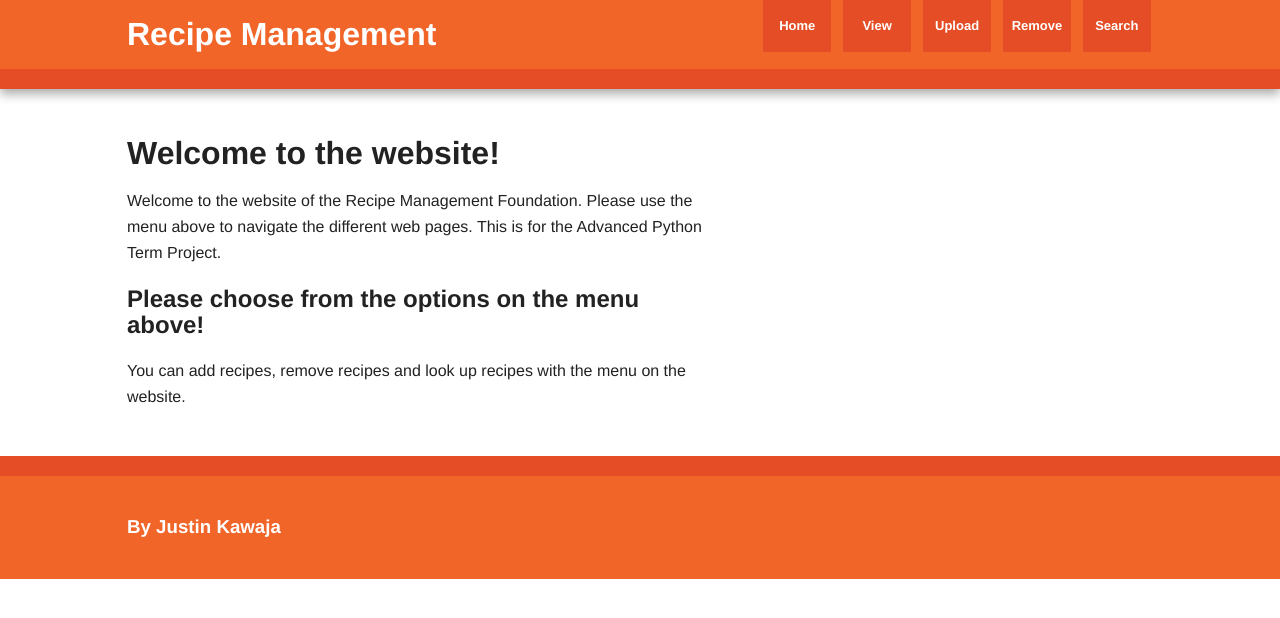
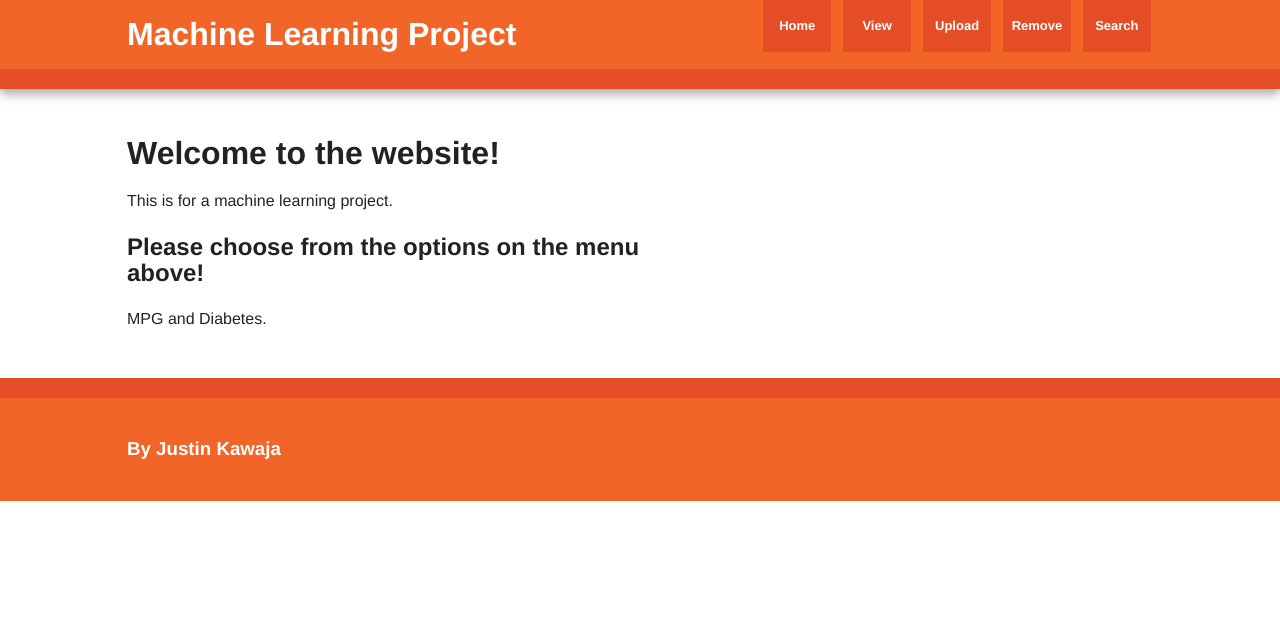
Before and after one commit to jkawaja/machineLearningProject, a Flask app: page / in a window 1280 px wide. Shown: the top 618 px of the page. Run offline with Flask 2, Linux system fonts and the light colour scheme; some libraries are stand-ins or nearby versions.

Commit message:
updating index.html

```diff
--- a/templates/index.html
+++ b/templates/index.html
@@ -1,7 +1,7 @@
 {% extends "base.html" %}
 
 {% block page_title %}
-Recipe Management
+Machine Learning Project
 {% endblock %}
 
 {% block H1_Description %}
@@ -9,8 +9,7 @@ Welcome to the website!
 {% endblock %}
 
 {% block H1_Content %}
-Welcome to the website of the Recipe Management Foundation. Please use the menu above to navigate the different web pages.
-This is for the Advanced Python Term Project.
+This is for a machine learning project.
 {% endblock %}
 
 {% block H2_Description %}
@@ -18,5 +17,5 @@ Please choose from the options on the menu above!
 {% endblock %}
 
 {% block H2_Content %}
-You can add recipes, remove recipes and look up recipes with the menu on the website.
+MPG and Diabetes.
 {% endblock %}
```
